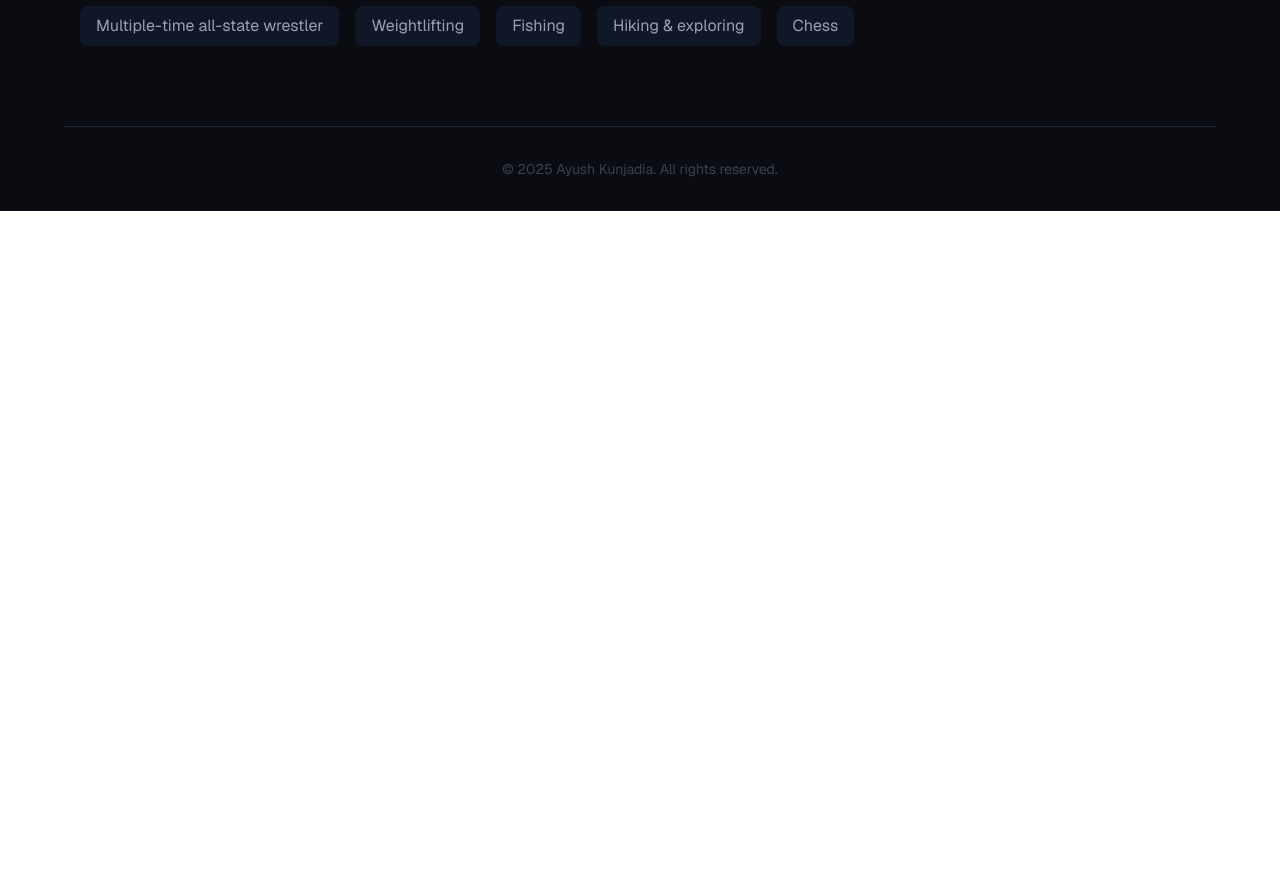
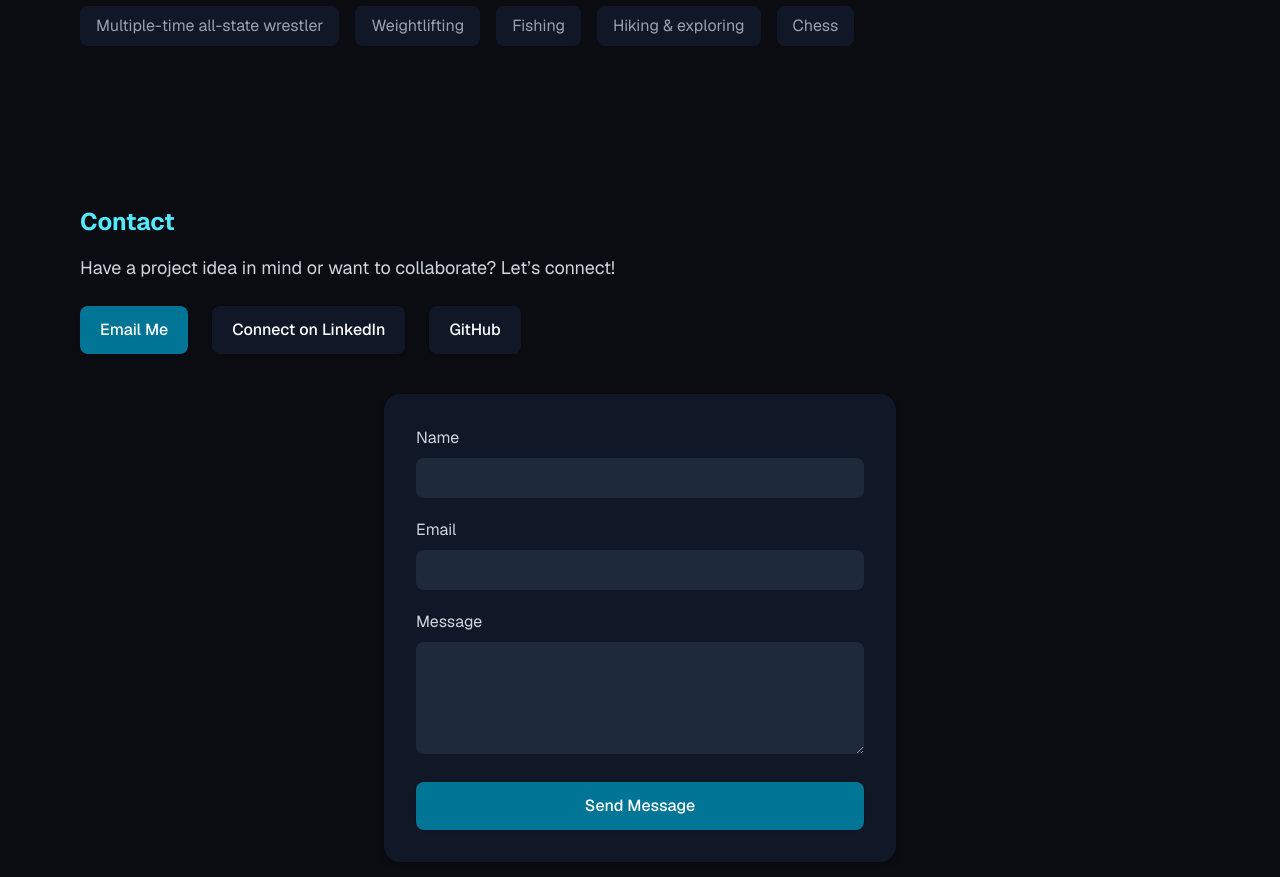
Before and after one commit to atkunja/Portfolio1, a Next.js app: page / in a window 1280 px wide. Shown: the part 1920-2797 px from the top of the page. Before the commit the page ends 2131 px from the top, so only its background shows below. Built offline with nearby package versions, Linux system fonts and the light colour scheme.

Commit message:
Add contact section and other updates

```diff
--- a/src/app/page.tsx
+++ b/src/app/page.tsx
@@ -97,6 +97,7 @@ export default function Home() {
           <a href="#experience" className="hover:text-cyan-300 transition">Experience</a>
           <a href="#skills" className="hover:text-cyan-300 transition">Skills</a>
           <a href="#interests" className="hover:text-cyan-300 transition">Interests</a>
+          <a href="#contact" className="hover:text-cyan-300 transition">Contact</a>
           <a href="https://github.com/atkunja" target="_blank" rel="noopener" className="hover:text-cyan-400 transition">GitHub</a>
           <a href="https://www.linkedin.com/in/ayushkunjadia/" target="_blank" rel="noopener" className="hover:text-cyan-400 transition">LinkedIn</a>
         </div>
@@ -209,6 +210,79 @@ export default function Home() {
           ))}
         </ul>
       </section>
+      {/* CONTACT */}
+      <section id="contact" className="max-w-6xl mx-auto px-4 py-20">
+        <h2 className="text-2xl font-bold mb-4 text-cyan-300">Contact</h2>
+        <p className="mb-6 text-lg text-gray-300">
+          Have a project idea in mind or want to collaborate? Let’s connect!
+        </p>
+        <div className="flex flex-col sm:flex-row items-center gap-6 mb-10">
+          <a
+            href="mailto:your.email@example.com"
+            className="px-5 py-3 bg-cyan-700 hover:bg-cyan-800 text-white rounded-lg shadow font-medium transition"
+          >
+            Email Me
+          </a>
+          <a
+            href="https://www.linkedin.com/in/ayushkunjadia/"
+            target="_blank"
+            rel="noopener noreferrer"
+            className="px-5 py-3 bg-gray-900 hover:bg-cyan-700 text-white rounded-lg shadow font-medium transition"
+          >
+            Connect on LinkedIn
+          </a>
+          <a
+            href="https://github.com/atkunja"
+            target="_blank"
+            rel="noopener noreferrer"
+            className="px-5 py-3 bg-gray-900 hover:bg-cyan-700 text-white rounded-lg shadow font-medium transition"
+          >
+            GitHub
+          </a>
+        </div>
+        {/* Contact Form */}
+        <form
+          action="https://formspree.io/f/xeozjzzr"
+          method="POST"
+          className="bg-gray-900 rounded-2xl p-8 shadow-md max-w-lg mx-auto flex flex-col gap-5"
+        >
+          <label className="flex flex-col gap-2 text-gray-300">
+            Name
+            <input
+              type="text"
+              name="name"
+              required
+              className="rounded-lg px-4 py-2 bg-gray-800 text-white focus:outline-none focus:ring-2 focus:ring-cyan-400"
+              autoComplete="off"
+            />
+          </label>
+          <label className="flex flex-col gap-2 text-gray-300">
+            Email
+            <input
+              type="email"
+              name="email"
+              required
+              className="rounded-lg px-4 py-2 bg-gray-800 text-white focus:outline-none focus:ring-2 focus:ring-cyan-400"
+              autoComplete="off"
+            />
+          </label>
+          <label className="flex flex-col gap-2 text-gray-300">
+            Message
+            <textarea
+              name="message"
+              rows={4}
+              required
+              className="rounded-lg px-4 py-2 bg-gray-800 text-white focus:outline-none focus:ring-2 focus:ring-cyan-400"
+            />
+          </label>
+          <button
+            type="submit"
+            className="mt-2 px-5 py-3 bg-cyan-700 hover:bg-cyan-800 text-white rounded-lg shadow font-medium transition"
+          >
+            Send Message
+          </button>
+        </form>
+      </section>
       {/* FOOTER */}
       <footer className="max-w-6xl mx-auto px-4 py-8 text-center text-gray-700 text-sm border-t border-gray-800">
         © {new Date().getFullYear()} Ayush Kunjadia. All rights reserved.
```
